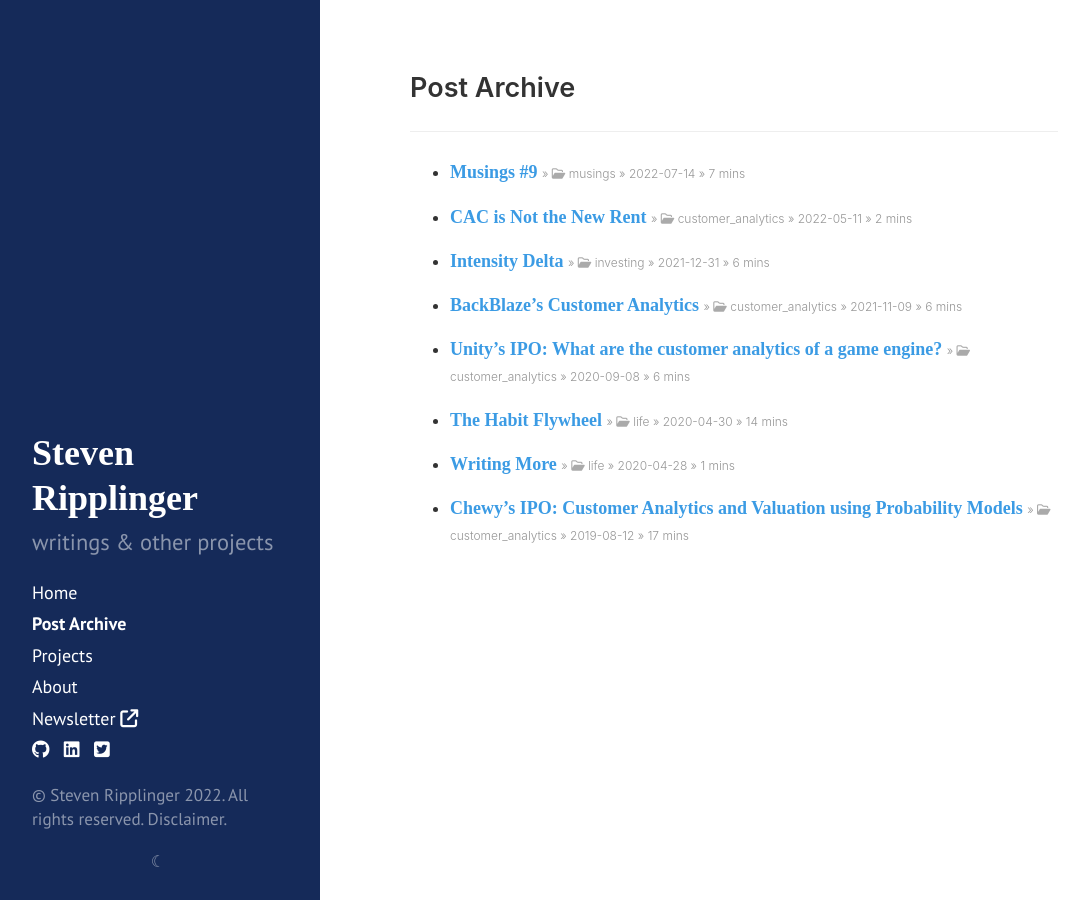
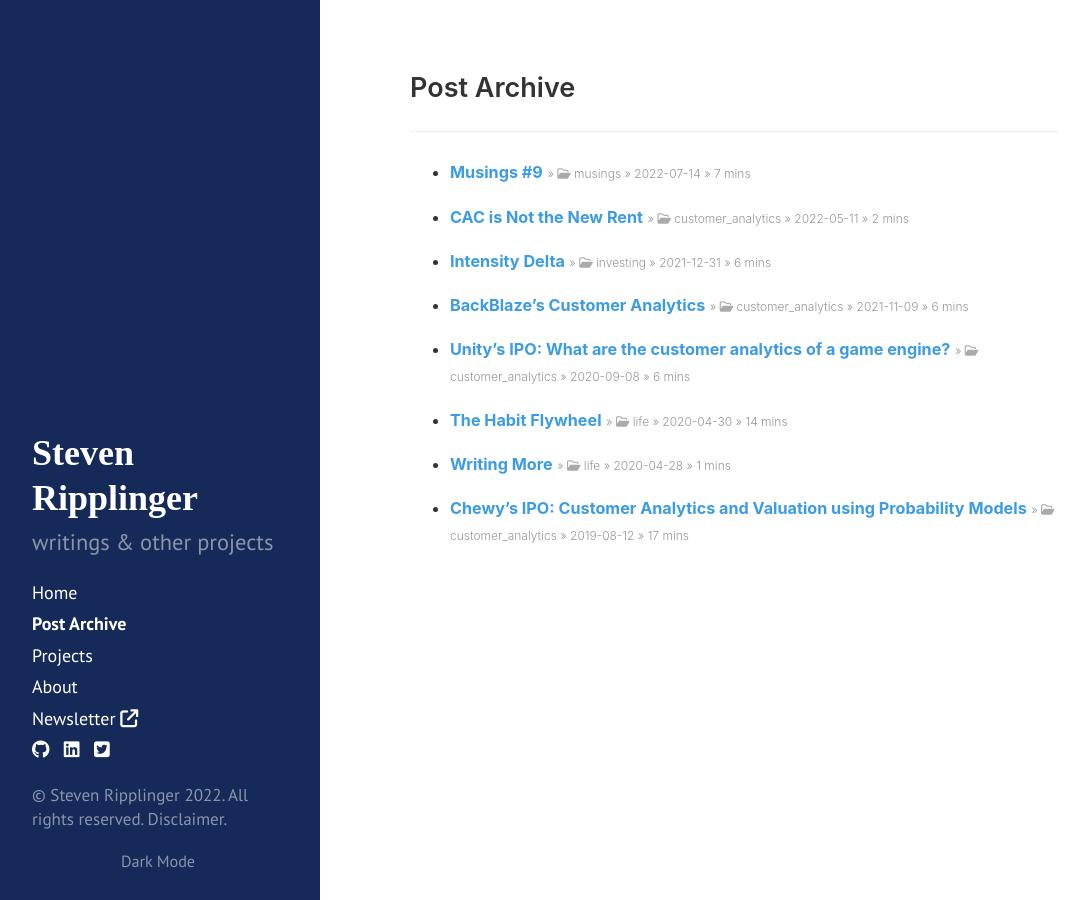
Before and after one commit to sripplin/website, a Jekyll site: the page built from archive.md, in a window 1280 px wide. Shown: the whole page, without its empty margins (4-1089 px from the left). Built offline with Jekyll 4.4.1, drawn with Linux system fonts in a browser that asks for light colours; nearby versions of some CDN libraries; some web fonts are replaced.

Commit message:
dark mode text, archive font

```diff
--- a/archive.md
+++ b/archive.md
@@ -4,7 +4,7 @@ title: Post Archive
 ---
 
 {% for post in site.posts %}
-  * **[ {{ post.title }} ]({{ site.url }}{{ post.url }})** <span style="display: inline" class="post-date"><small>&raquo; <i class="fa-regular fa-folder-open" style="color: #969696; opacity: 0.80"></i> {% capture category_name %}{{ post.category }}{% endcapture %}<a style="white-space: nowrap; color: #969696" href="{{site.url}}/category/{{ category_name }}">{{ category_name }}</a>
+  * <span style="display: inline; font-size:0.9rem;" class="post-subtitle">[ **{{ post.title }}** ]({{ site.url }}{{ post.url }})</span> <span style="display: inline" class="post-date"><small>&raquo; <i class="fa-regular fa-folder-open" style="color: #969696; opacity: 0.80"></i> {% capture category_name %}{{ post.category }}{% endcapture %}<a style="white-space: nowrap; color: #969696" href="{{site.url}}/category/{{ category_name }}">{{ category_name }}</a>
    &raquo; {{ post.date | date: "%Y-%m-%d" }} &raquo; {% assign words = post.content | strip_html | number_of_words %}
     {{ words | divided_by:200 | at_most:25 }} mins </small></span>
 {% endfor %}
--- a/scripts/mode-switcher.js
+++ b/scripts/mode-switcher.js
@@ -2,19 +2,19 @@ let systemInitiatedDark = window.matchMedia("(prefers-color-scheme: dark)");
 let theme = sessionStorage.getItem('theme');
 
 if (systemInitiatedDark.matches) {
-	document.getElementById("theme-toggle").innerHTML = "&#128161;";
+	document.getElementById("theme-toggle").innerHTML = "Light Mode";
 } else {
-	document.getElementById("theme-toggle").innerHTML = "&#9790;";
+	document.getElementById("theme-toggle").innerHTML = "Dark Mode";
 }
 
 function prefersColorTest(systemInitiatedDark) {
   if (systemInitiatedDark.matches) {
   	document.documentElement.setAttribute('data-theme', 'dark');
-   	document.getElementById("theme-toggle").innerHTML = "&#128161;";
+   	document.getElementById("theme-toggle").innerHTML = "Light Mode";
    	sessionStorage.setItem('theme', '');
   } else {
   	document.documentElement.setAttribute('data-theme', 'light');
-    document.getElementById("theme-toggle").innerHTML = "&#9790;";
+    document.getElementById("theme-toggle").innerHTML = "Dark Mode";
     sessionStorage.setItem('theme', '');
   }
 }
@@ -26,28 +26,28 @@ function modeSwitcher() {
 	if (theme === "dark") {
 		document.documentElement.setAttribute('data-theme', 'light');
 		sessionStorage.setItem('theme', 'light');
-		document.getElementById("theme-toggle").innerHTML = "&#9790;";
+		document.getElementById("theme-toggle").innerHTML = "Dark Mode";
 	}	else if (theme === "light") {
 		document.documentElement.setAttribute('data-theme', 'dark');
 		sessionStorage.setItem('theme', 'dark');
-		document.getElementById("theme-toggle").innerHTML = "&#128161;";
+		document.getElementById("theme-toggle").innerHTML = "Light Mode";
 	} else if (systemInitiatedDark.matches) {
 		document.documentElement.setAttribute('data-theme', 'light');
 		sessionStorage.setItem('theme', 'light');
-		document.getElementById("theme-toggle").innerHTML = "&#9790;";
+		document.getElementById("theme-toggle").innerHTML = "Dark Mode";
 	} else {
 		document.documentElement.setAttribute('data-theme', 'dark');
 		sessionStorage.setItem('theme', 'dark');
-		document.getElementById("theme-toggle").innerHTML = "&#128161;";
+		document.getElementById("theme-toggle").innerHTML = "Light Mode";
 	}
 }
 
 if (theme === "dark") {
 	document.documentElement.setAttribute('data-theme', 'dark');
 	sessionStorage.setItem('theme', 'dark');
-	document.getElementById("theme-toggle").innerHTML = "&#128161;";
+	document.getElementById("theme-toggle").innerHTML = "Light Mode";
 } else if (theme === "light") {
 	document.documentElement.setAttribute('data-theme', 'light');
 	sessionStorage.setItem('theme', 'light');
-	document.getElementById("theme-toggle").innerHTML = "&#9790;";
+	document.getElementById("theme-toggle").innerHTML = "Dark Mode";
 }
```
